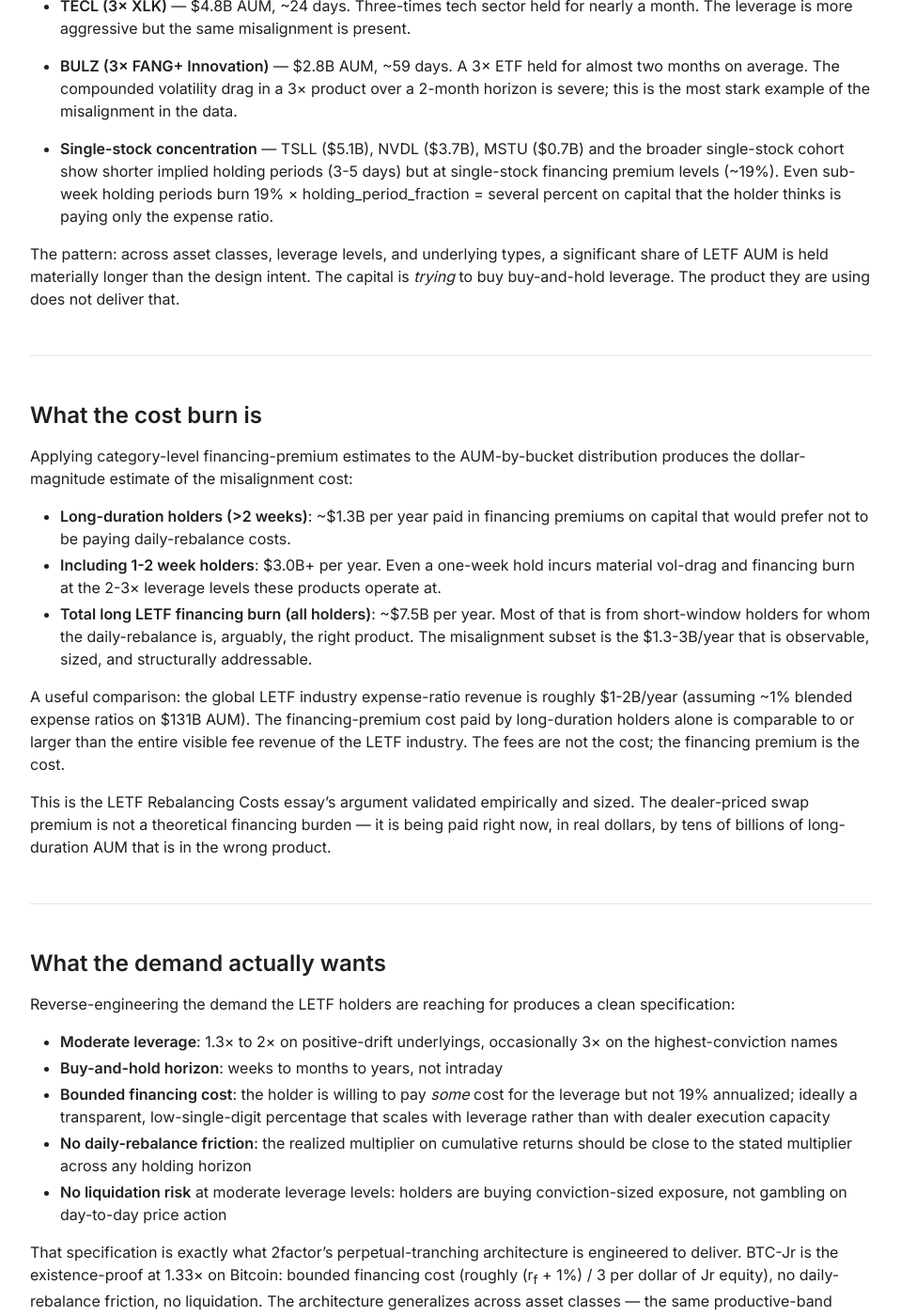
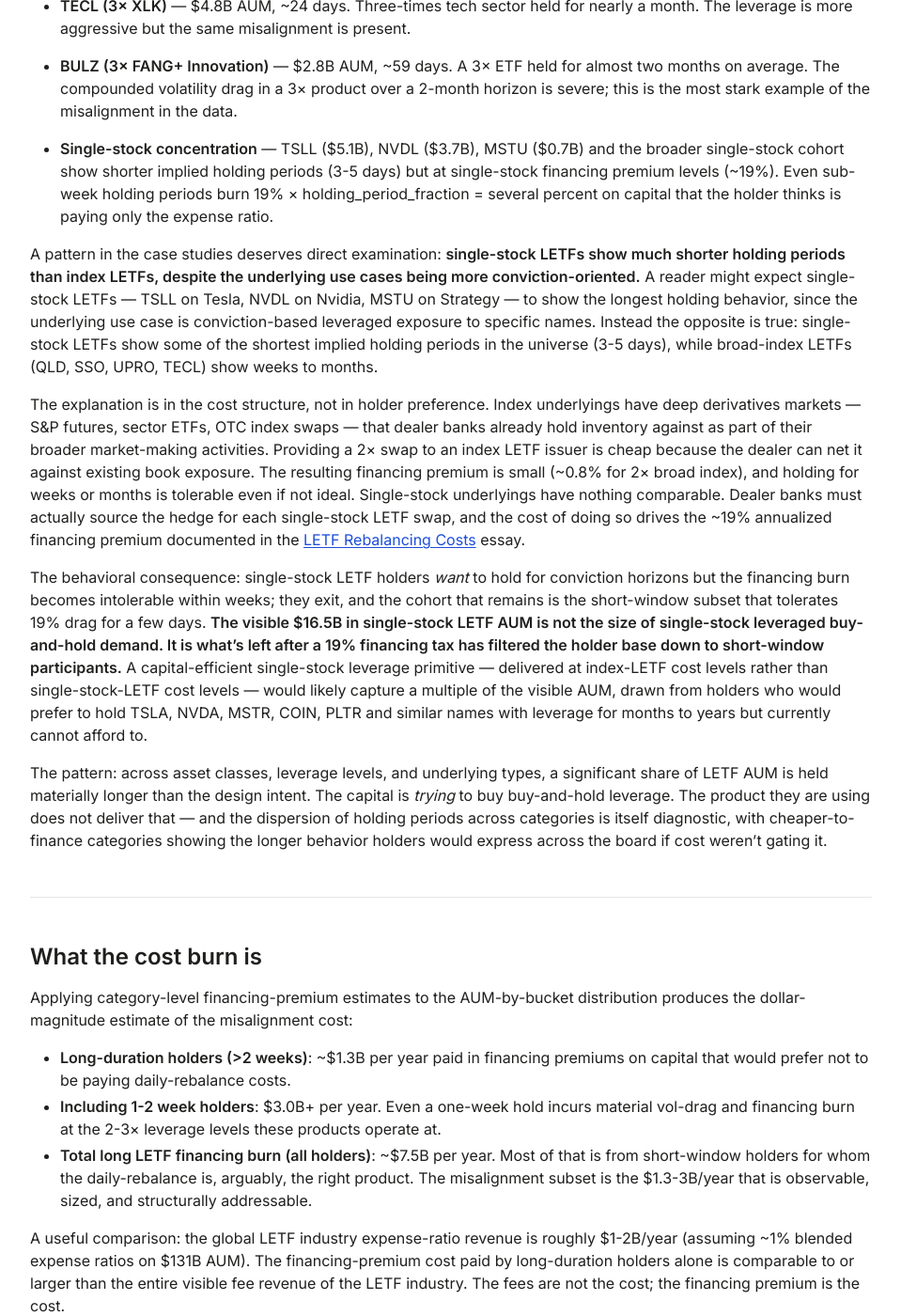
Before and after one commit to quidprokuo/drift, a Jekyll site: the page built from letf-holding-period-demand.md, in a window 1280 px wide and 1400 px high, scrolled down 4610 px. Shown: the whole window at 94% size, without its empty margins (160-1119 px from the left). Built offline with Jekyll 4.4.1, drawn with Linux system fonts in a browser that asks for light colours; some of the changed text lies outside the part shown.

Commit message:
LETF holding-period essay: surface the index-vs-single-stock holding-period asymmetry explicitly — index LETFs show longer holding because deep derivatives markets keep financing cheap; single-stock LETFs are punished by lack of derivatives depth (19% financing premium) which actively shortens holding periods. The visible single-stock AUM is therefore a residual after a cost-driven filter, and the latent demand is plausibly a multiple. Existing products under-serve this cohort directly.
Co-Authored-By: Claude Opus 4.7 (1M context) <noreply@anthropic.com>

```diff
--- a/letf-holding-period-demand.md
+++ b/letf-holding-period-demand.md
@@ -86,7 +86,13 @@ A few case studies stand out:
 
 - **Single-stock concentration** — TSLL ($5.1B), NVDL ($3.7B), MSTU ($0.7B) and the broader single-stock cohort show shorter implied holding periods (3-5 days) but at single-stock financing premium levels (~19%). Even sub-week holding periods burn 19% × holding_period_fraction = several percent on capital that the holder thinks is paying only the expense ratio.
 
-The pattern: across asset classes, leverage levels, and underlying types, a significant share of LETF AUM is held materially longer than the design intent. The capital is *trying* to buy buy-and-hold leverage. The product they are using does not deliver that.
+A pattern in the case studies deserves direct examination: **single-stock LETFs show much shorter holding periods than index LETFs, despite the underlying use cases being more conviction-oriented.** A reader might expect single-stock LETFs — TSLL on Tesla, NVDL on Nvidia, MSTU on Strategy — to show the longest holding behavior, since the underlying use case is conviction-based leveraged exposure to specific names. Instead the opposite is true: single-stock LETFs show some of the shortest implied holding periods in the universe (3-5 days), while broad-index LETFs (QLD, SSO, UPRO, TECL) show weeks to months.
+
+The explanation is in the cost structure, not in holder preference. Index underlyings have deep derivatives markets — S&P futures, sector ETFs, OTC index swaps — that dealer banks already hold inventory against as part of their broader market-making activities. Providing a 2× swap to an index LETF issuer is cheap because the dealer can net it against existing book exposure. The resulting financing premium is small (~0.8% for 2× broad index), and holding for weeks or months is tolerable even if not ideal. Single-stock underlyings have nothing comparable. Dealer banks must actually source the hedge for each single-stock LETF swap, and the cost of doing so drives the ~19% annualized financing premium documented in the [LETF Rebalancing Costs]({{ site.baseurl }}/letf-rebalancing-costs/) essay.
+
+The behavioral consequence: single-stock LETF holders *want* to hold for conviction horizons but the financing burn becomes intolerable within weeks; they exit, and the cohort that remains is the short-window subset that tolerates 19% drag for a few days. **The visible $16.5B in single-stock LETF AUM is not the size of single-stock leveraged buy-and-hold demand. It is what's left after a 19% financing tax has filtered the holder base down to short-window participants.** A capital-efficient single-stock leverage primitive — delivered at index-LETF cost levels rather than single-stock-LETF cost levels — would likely capture a multiple of the visible AUM, drawn from holders who would prefer to hold TSLA, NVDA, MSTR, COIN, PLTR and similar names with leverage for months to years but currently cannot afford to.
+
+The pattern: across asset classes, leverage levels, and underlying types, a significant share of LETF AUM is held materially longer than the design intent. The capital is *trying* to buy buy-and-hold leverage. The product they are using does not deliver that — and the dispersion of holding periods across categories is itself diagnostic, with cheaper-to-finance categories showing the longer behavior holders would express across the board if cost weren't gating it.
 
 ---
 
@@ -131,6 +137,8 @@ The most direct adjacent pools:
 - **Bitcoin treasury companies and adjacent corporate wrappers.** MicroStrategy's BTC stack alone sits at several tens of billions of dollars at current prices, funded through convertible debt, premium-funded common issuance, and the STRX preferred series. The broader Bitcoin treasury category includes the next wave of announced DAT entrants. Each dollar of DAT capital is structurally a buy-and-hold leveraged-Bitcoin position delivered through a corporate wrapper. The MSTR substitution case ([detail]({{ site.baseurl }}/mstr-premium-independence/)) decomposes one element of this same demand pool.
 
 - **BTC yield products.** Approximately $10–15B in covered-call vaults, basis-trade products, and lending-based BTC yield strategies — capital that holds BTC, wants more BTC, and tries to manufacture additional accumulation through derivative or carry strategies because direct leverage on a positive-drift asset is unavailable. The companion [yield-products essay]({{ site.baseurl }}/btc-jr-vs-yield-products/) decomposes this pool.
+
+- **Single-stock leveraged demand suppressed by cost, not preference.** As established in the previous section, the visible $16.5B in single-stock LETF AUM is a residual after the 19% financing premium filters the cohort to short-window holders willing to absorb the drag for a few days. The latent demand — conviction-based leveraged single-stock holders who would extend to weeks-to-months horizons given a clean cost structure — is plausibly a multiple of the visible figure. Holders of TSLL, NVDL, MSTU, CONL, PLTU and the broader single-stock cohort are precisely the population the architecture would serve, and the existing products under-serve them directly by pricing them out of the holding horizons their convictions imply.
 
 - **Allocator capital with unfilled risk budget for moderate leverage.** The largest pool, hardest to size precisely. Pensions, endowments, sovereign-wealth funds, and family offices construct allocations on risk-budget basis; for these allocators, moderate leverage on positive-drift assets has been a portfolio-theory standard for half a century but has been excluded as a category because no instrument made it available without daily-rebalance friction, wrapper-layer drag, or counterparty-credit exposure. Even 0.5–1% allocation across the ~$40T of US equity-investable household and institutional assets implies $200–400B in addressable demand at the institutional layer alone.
 
```
